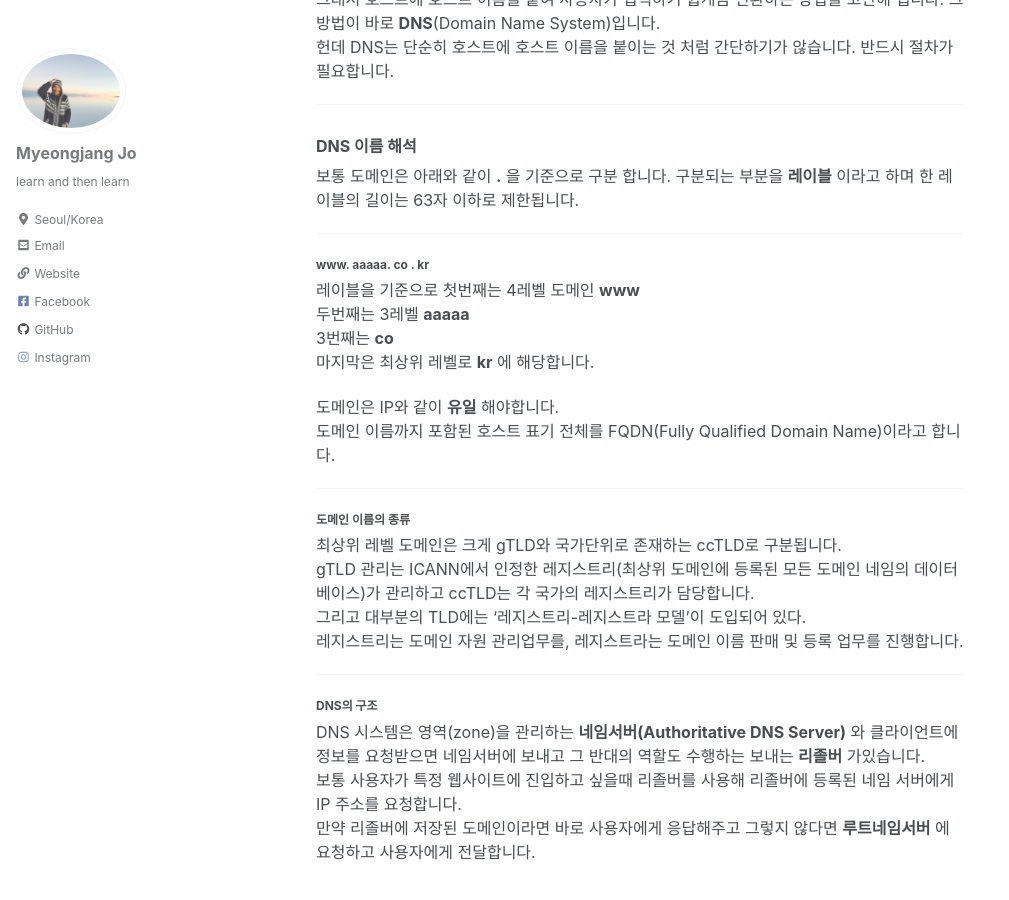
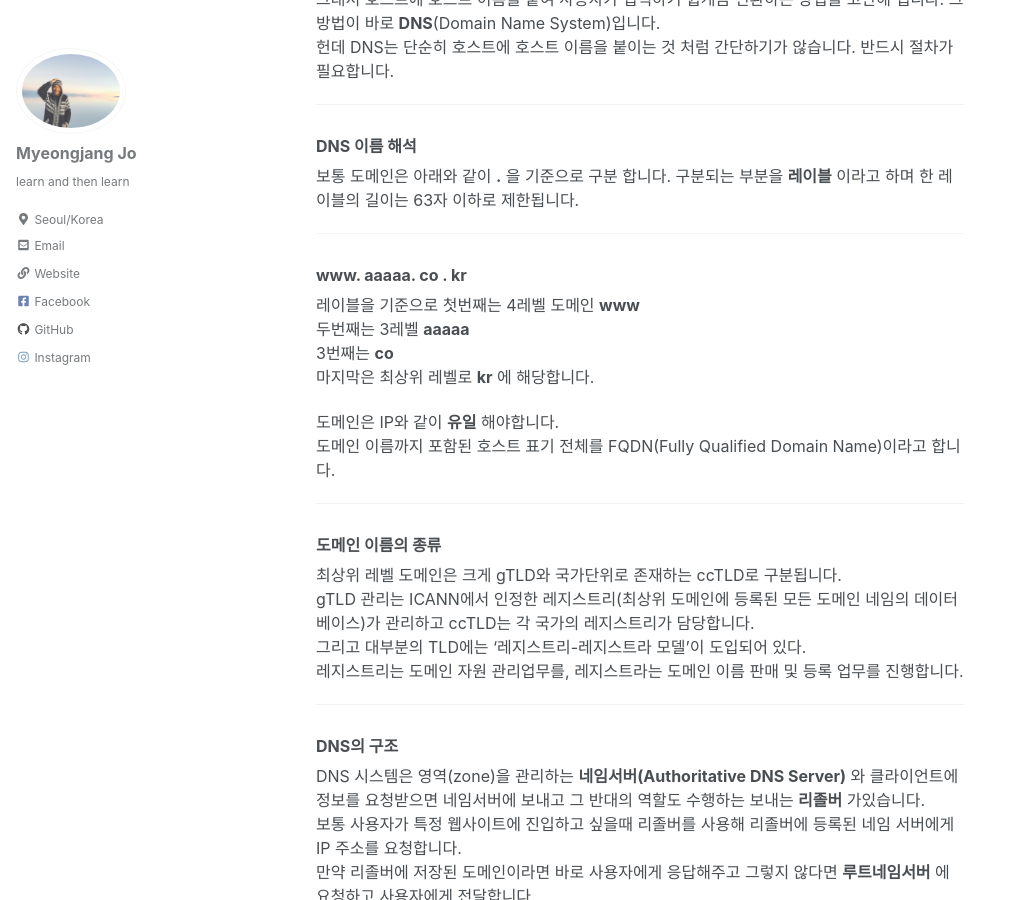
Before and after one commit to josephmjjo/josephmjjo.github.io, a Jekyll site: the page built from _posts/2019-12-30-DNS.md, in a window 1280 px wide and 900 px high, scrolled down 308 px. Shown: the whole window, without its empty margins (0-1009 px from the left). Built offline with Jekyll 4.4.1, drawn with Linux system fonts in a browser that asks for light colours; cached includes are drawn as plain includes; nearby versions of some CDN libraries.

```diff
--- a/_posts/2019-12-30-DNS.md
+++ b/_posts/2019-12-30-DNS.md
@@ -11,11 +11,13 @@ categories:
 헌데 DNS는 단순히 호스트에 호스트 이름을 붙이는 것 처럼 간단하기가 않습니다. 반드시 절차가 필요합니다.
 
 ***
+
 ### DNS 이름 해석
 보통 도메인은 아래와 같이 __.__ 을 기준으로 구분 합니다. 구분되는 부분을 __레이블__ 이라고 하며 한 레이블의 길이는 63자 이하로 제한됩니다.
 
 ***
-#### www. aaaaa. co . kr
+
+### www. aaaaa. co . kr
 레이블을 기준으로 첫번째는 4레벨 도메인  __www__
 두번째는 3레벨  __aaaaa__
 3번째는 __co__
@@ -25,14 +27,15 @@ categories:
 도메인 이름까지 포함된 호스트 표기 전체를 FQDN(Fully Qualified Domain Name)이라고 합니다.
 
 ***
-#### 도메인 이름의 종류
+
+### 도메인 이름의 종류
 최상위 레벨 도메인은 크게 gTLD와 국가단위로 존재하는 ccTLD로 구분됩니다.
 gTLD 관리는 ICANN에서 인정한 레지스트리(최상위 도메인에 등록된 모든 도메인 네임의 데이터베이스)가 관리하고 ccTLD는 각 국가의 레지스트리가 담당합니다.
 그리고 대부분의 TLD에는 '레지스트리-레지스트라 모델'이 도입되어 있다.
 레지스트리는 도메인 자원 관리업무를, 레지스트라는 도메인 이름 판매 및 등록 업무를 진행합니다.
 
 ***
-#### DNS의 구조
+### DNS의 구조
 
 DNS 시스템은 영역(zone)을 관리하는 __네임서버(Authoritative DNS Server)__ 와 클라이언트에 정보를 요청받으면 네임서버에 보내고 그 반대의 역할도 수행하는 보내는 __리졸버__ 가있습니다.
 보통 사용자가 특정 웹사이트에 진입하고 싶을때 리졸버를 사용해 리졸버에 등록된 네임 서버에게 IP 주소를 요청합니다.
```
Also changed, not shown: _posts/2020-01-09-클라우드설계예시.md (+1 -1 lines).
